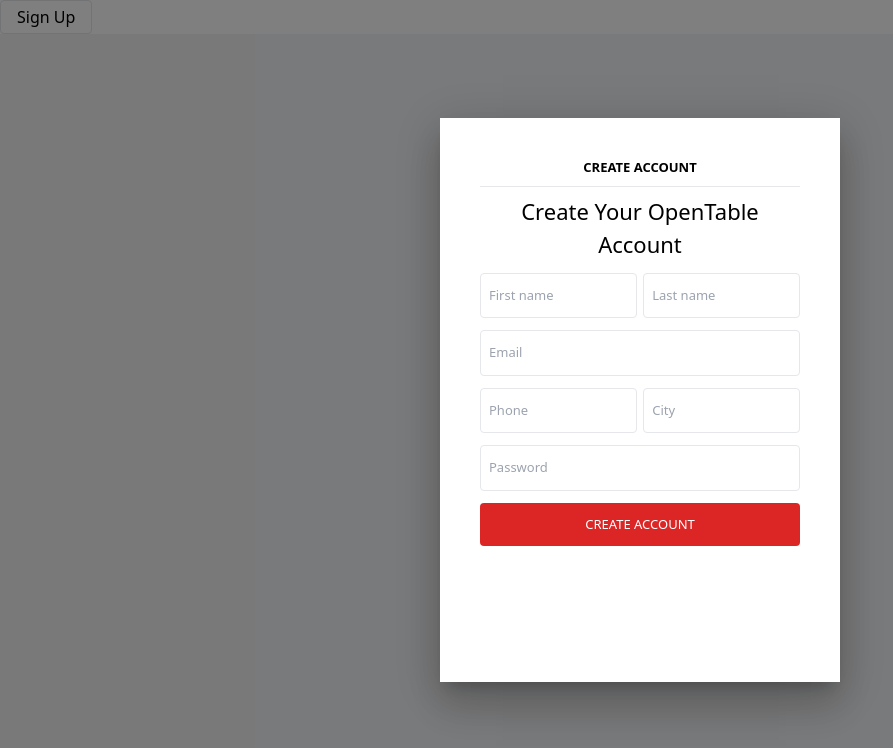
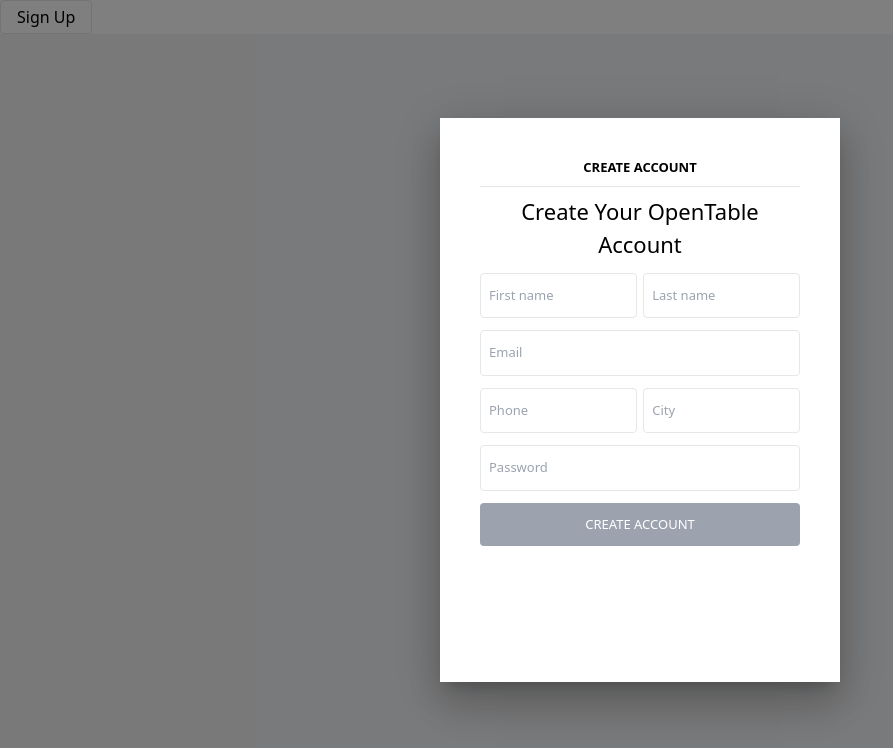
Before and after one commit to ichater/Open-Table-NextJS, a Next.js app: page /components/AuthModal in a window 1280 px wide. Both pictures are taken after a click on the button "Sign Up". Shown: the top 748 px of the page, without its empty margins (0-893 px from the left). Built offline with nearby package versions, Linux system fonts and the light colour scheme.

Commit message:
added state and effect for login modal

```diff
--- a/pages/components/AuthModal.tsx
+++ b/pages/components/AuthModal.tsx
@@ -1,6 +1,6 @@
 "use client";
 
-import { useState } from "react";
+import { useState, useEffect } from "react";
 import Box from "@mui/material/Box";
 
 import Modal from "@mui/material/Modal";
@@ -27,6 +27,20 @@
     city: "",
     password: "",
   });
+  const [disabled, setDisabled] = useState<boolean>(true);
+
+  useEffect(() => {
+    if (isSignIn) {
+      if (inputs.password && inputs.email) {
+        return setDisabled((disabled) => (disabled = false));
+      }
+    } else {
+      if (Object.values(inputs).every((value) => value)) {
+        return setDisabled((disabled) => (disabled = false));
+      }
+    }
+    setDisabled((disabled) => (disabled = true));
+  }, [inputs]);
 
   const handleOpen = () => {
     setOpen(true);
@@ -79,7 +93,10 @@
                 handleChangeInput={handleChangeInput}
                 isSignIn={isSignIn}
               />
-              <button className="uppercase bg-red-600 w-full text-white p-3 rounded text-sm mb-5 disabled:bg-gray-400">
+              <button
+                className="uppercase bg-red-600 w-full text-white p-3 rounded text-sm mb-5 disabled:bg-gray-400"
+                disabled={disabled}
+              >
                 {" "}
                 {renderContent("Sign In", "Create  Account")}
               </button>
--- a/pages/search/components/RestaurantCard.tsx
+++ b/pages/search/components/RestaurantCard.tsx
@@ -8,7 +8,8 @@
   restaurant: Restaurant;
 };
 export default function RestaurantCard({ restaurant }: Props) {
-  const { name, cuisine, location, price, main_image, reviews } = restaurant;
+  const { name, cuisine, location, price, main_image, reviews, slug } =
+    restaurant;
 
   const reviewRatingString = (rating: number): string => {
     if (rating > 0 && rating < 1) return "Its shit";
@@ -42,7 +43,7 @@
           </div>
         </div>
         <div className="text-red-600">
-          <Link href="">View more information</Link>
+          <Link href={`/restaurant/${slug}`}>View more information</Link>
         </div>
       </div>
     </div>
```
